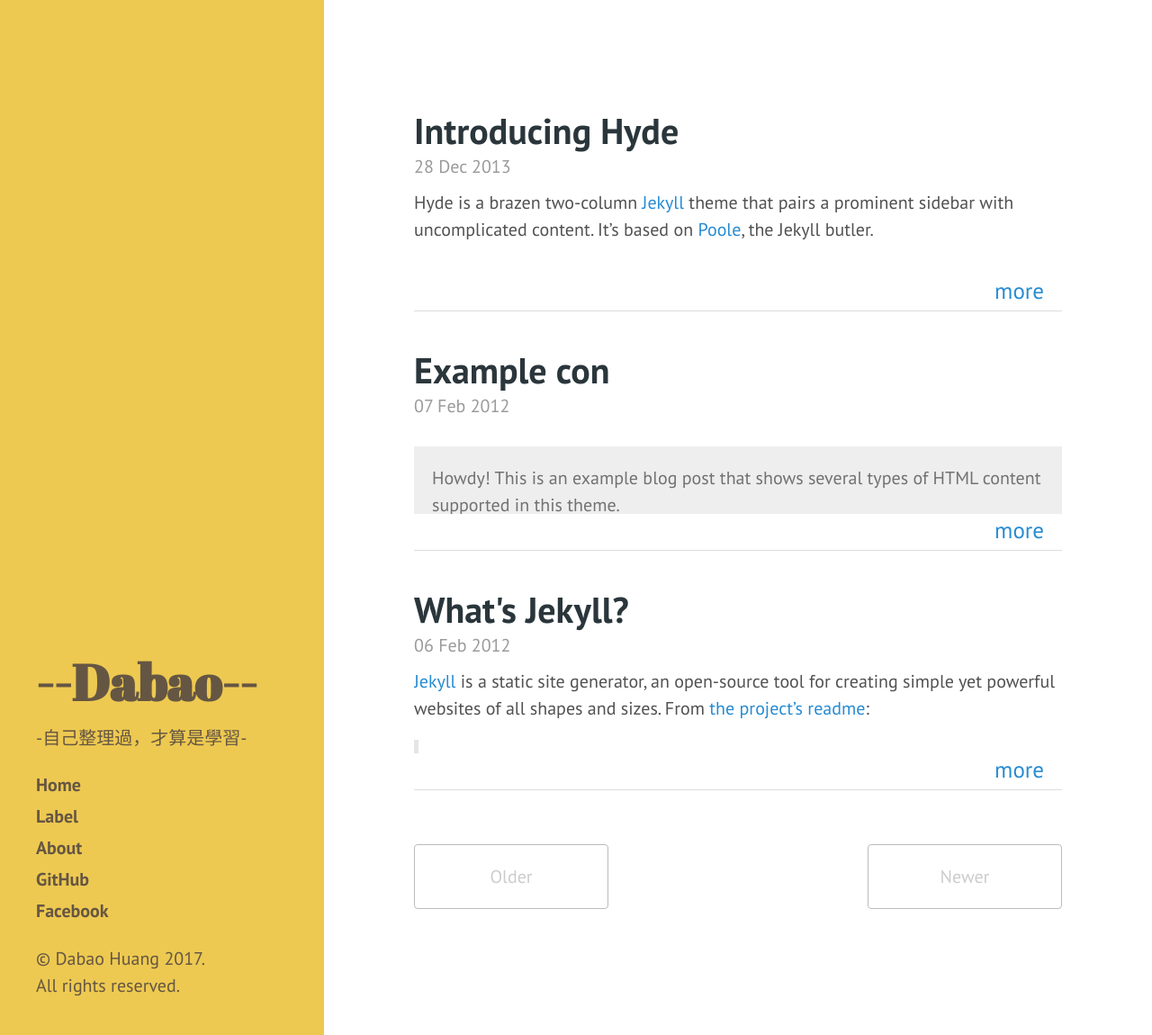
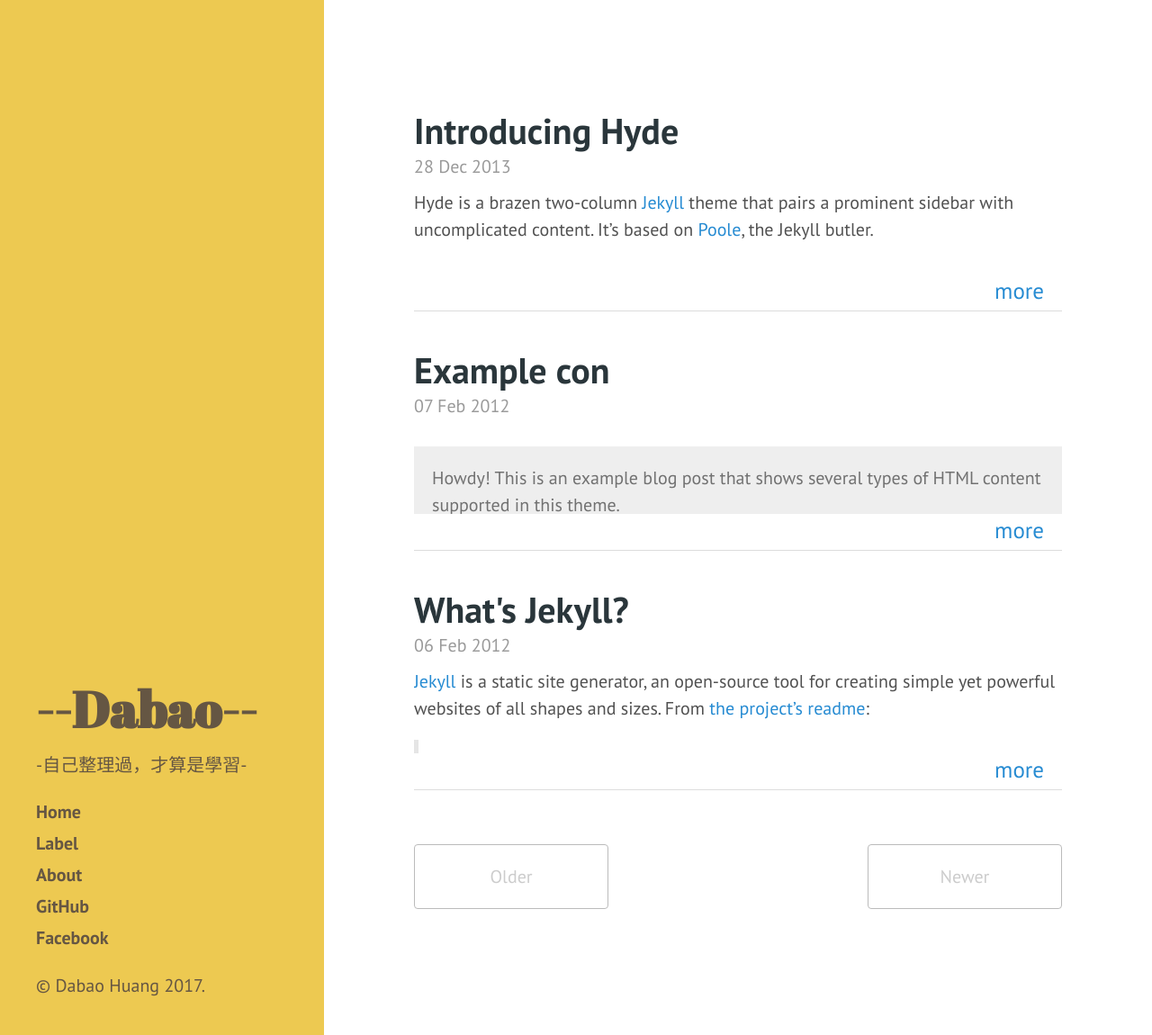
Before and after one commit to DabaoHuang/dabaohuang.github.io, a Jekyll site: the page built from index.html, in a window 1280 px wide and 1150 px high. Shown: the whole window at 90% size. Built offline with Jekyll 4.4.1, drawn with Linux system fonts in a browser that asks for light colours; the list of posts is cut into pages by our own code.

Commit message:
sidebar.html

```diff
--- a/_includes/sidebar.html
+++ b/_includes/sidebar.html
@@ -37,6 +37,6 @@
       <!-- <span class="sidebar-nav-item">Currently v{{ site.version }}</span> -->
     </nav>
 
-    <p>&copy; Dabao Huang {{ site.time | date: '%Y' }}. <br>All rights reserved.</p>
+    <p>&copy; Dabao Huang {{ site.time | date: '%Y' }}. </p>
   </div>
 </div>
```
